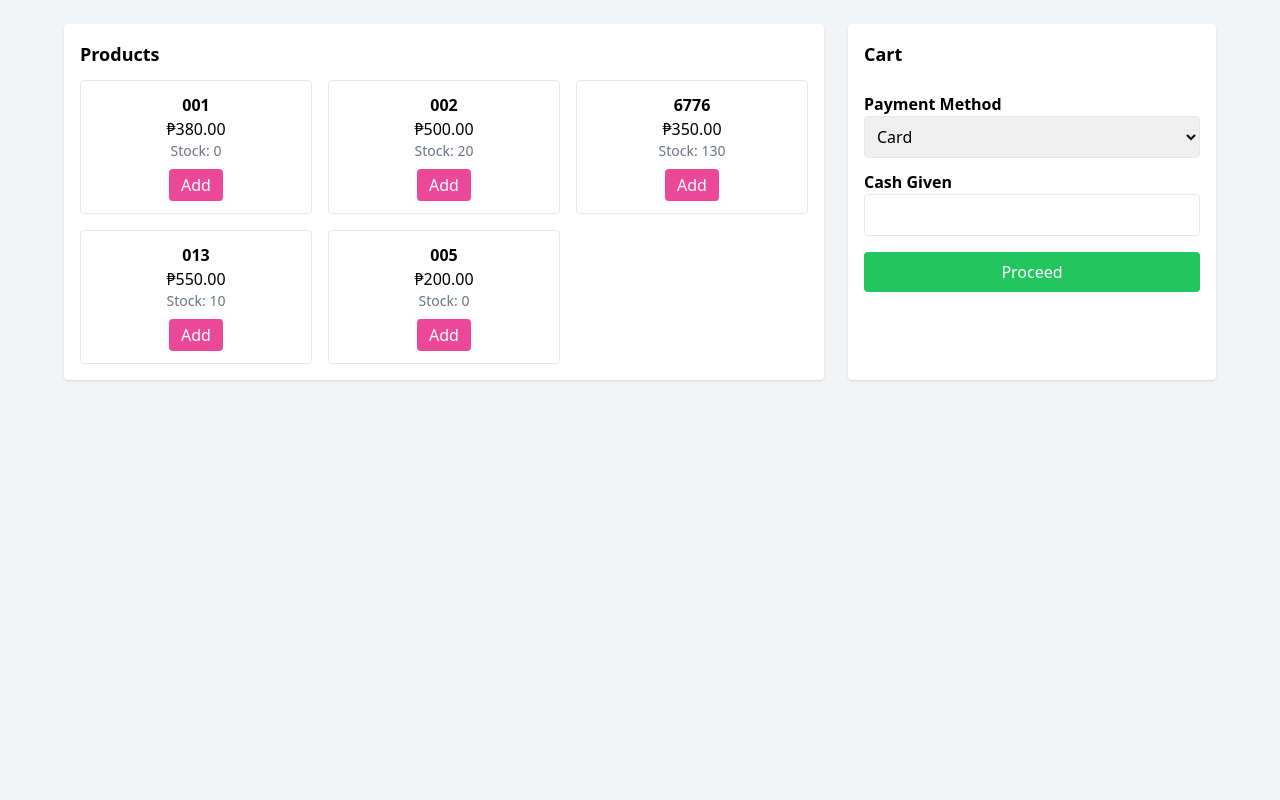
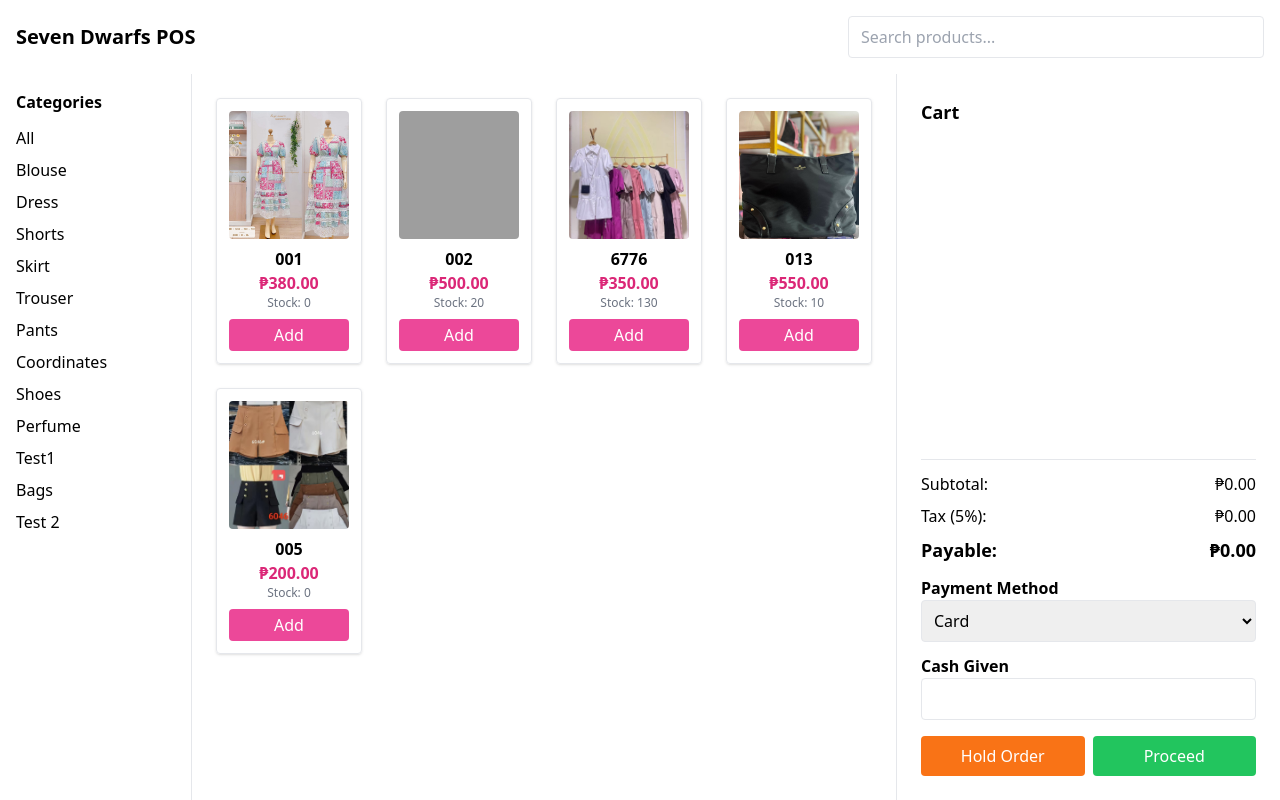
Before and after one commit to Ayesumoon/capstone-main, a PHP site: page /pointofsale.php in a window 1280 px wide. Run offline with PHP 8.4, Linux system fonts and the light colour scheme; data comes from the database, SQL or seed files in the repository; some libraries are stand-ins or nearby versions; grey boxes are pictures that could not be loaded.

Commit message:
chanes 8/17

```diff
--- a/pointofsale.php
+++ b/pointofsale.php
@@ -2,14 +2,20 @@
 require 'conn.php';
 session_start();
 
-// Fetch products with stock & price
+// Fetch products with stock & price (assuming products table has image field)
 $query = "
     SELECT p.product_id, p.product_name, p.price_id AS price,
-           COALESCE(s.current_qty,0) AS stock
+           COALESCE(s.current_qty,0) AS stock,
+           p.image_url,
+           c.category_name
     FROM products p
     LEFT JOIN stock s ON p.product_id = s.product_id
+    LEFT JOIN categories c ON p.category_id = c.category_id
 ";
 $products = $conn->query($query);
+
+// Fetch categories
+$categories = $conn->query("SELECT category_id, category_name FROM categories");
 
 // Fetch payment methods
 $payments = $conn->query("SELECT * FROM payment_methods");
@@ -22,21 +28,49 @@ $payments = $conn->query("SELECT * FROM payment_methods");
   <title>POS - Seven Dwarfs</title>
   <script src="https://cdn.tailwindcss.com"></script>
 </head>
-<body class="bg-gray-100 p-6">
-  <div class="max-w-6xl mx-auto grid grid-cols-3 gap-6">
+<body class="bg-gray-100 h-screen flex flex-col">
+
+  <!-- Header -->
+  <div class="bg-white shadow p-4 flex justify-between items-center">
+    <h1 class="text-xl font-bold">Seven Dwarfs POS</h1>
+    <input type="text" id="search" placeholder="Search products..."
+      class="border rounded px-3 py-2 w-1/3">
+  </div>
+
+  <div class="flex flex-1 overflow-hidden">
+
+    <!-- Sidebar Categories -->
+    <div class="w-48 bg-white border-r p-4 overflow-y-auto">
+      <h2 class="font-bold mb-3">Categories</h2>
+      <ul class="space-y-2">
+        <li><button onclick="filterCategory('all')" class="w-full text-left">All</button></li>
+        <?php while($cat = $categories->fetch_assoc()): ?>
+          <li>
+            <button onclick="filterCategory('<?= $cat['category_name'] ?>')"
+              class="w-full text-left"><?= htmlspecialchars($cat['category_name']) ?></button>
+          </li>
+        <?php endwhile; ?>
+      </ul>
+    </div>
 
     <!-- Products -->
-    <div class="col-span-2 bg-white p-4 rounded shadow">
-      <h2 class="text-lg font-bold mb-3">Products</h2>
-      <div class="grid grid-cols-3 gap-4">
+    <div class="flex-1 bg-white p-6 overflow-y-auto">
+      <div id="productGrid" class="grid grid-cols-4 gap-6">
         <?php while($row = $products->fetch_assoc()): ?>
-          <div class="border p-3 rounded text-center">
+          <div class="border rounded shadow hover:shadow-lg transition p-3 text-center product-card"
+            data-name="<?= strtolower($row['product_name']) ?>"
+            data-category="<?= strtolower($row['category_name'] ?? 'uncategorized') ?>">
+
+            <img src="<?= $row['image_url'] ?? 'placeholder.png' ?>"
+                 alt="<?= htmlspecialchars($row['product_name']) ?>"
+                 class="w-full h-32 object-cover rounded mb-2">
+
             <h3 class="font-semibold"><?= htmlspecialchars($row['product_name']) ?></h3>
-            <p>₱<?= number_format($row['price'],2) ?></p>
-            <p class="text-sm text-gray-500">Stock: <?= $row['stock'] ?></p>
+            <p class="text-pink-600 font-bold">₱<?= number_format($row['price'],2) ?></p>
+            <p class="text-xs text-gray-500">Stock: <?= $row['stock'] ?></p>
             <button
               onclick="addToCart(<?= $row['product_id'] ?>, '<?= $row['product_name'] ?>', <?= $row['price'] ?>)"
-              class="bg-pink-500 text-white px-3 py-1 rounded mt-2">
+              class="bg-pink-500 hover:bg-pink-600 text-white px-3 py-1 rounded mt-2 w-full">
               Add
             </button>
           </div>
@@ -45,11 +79,18 @@ $payments = $conn->query("SELECT * FROM payment_methods");
     </div>
 
     <!-- Cart -->
-    <div class="bg-white p-4 rounded shadow">
+    <div class="w-96 bg-white border-l p-6 flex flex-col">
       <h2 class="text-lg font-bold mb-3">Cart</h2>
-      <form id="cartForm" method="POST" action="process_sale.php">
-        <table class="w-full text-sm mb-3" id="cartTable"></table>
+      <form id="cartForm" method="POST" action="process_sale.php" class="flex flex-col flex-1">
+        <div id="cartTable" class="flex-1 overflow-y-auto mb-3"></div>
         <input type="hidden" name="cart_data" id="cartData">
+
+        <!-- Summary -->
+        <div class="border-t pt-3 space-y-2">
+          <div class="flex justify-between"><span>Subtotal:</span><span id="subtotal">₱0.00</span></div>
+          <div class="flex justify-between"><span>Tax (5%):</span><span id="tax">₱0.00</span></div>
+          <div class="flex justify-between font-bold text-lg"><span>Payable:</span><span id="total">₱0.00</span></div>
+        </div>
 
         <div class="mt-3">
           <label class="block font-semibold">Payment Method</label>
@@ -65,7 +106,10 @@ $payments = $conn->query("SELECT * FROM payment_methods");
           <input type="number" step="0.01" name="cash_given" class="border rounded w-full p-2" required>
         </div>
 
-        <button type="submit" class="bg-green-500 text-white w-full py-2 mt-4 rounded">Proceed</button>
+        <div class="mt-4 flex space-x-2">
+          <button type="button" class="bg-orange-500 text-white px-4 py-2 rounded w-1/2">Hold Order</button>
+          <button type="submit" class="bg-green-500 text-white px-4 py-2 rounded w-1/2">Proceed</button>
+        </div>
       </form>
     </div>
   </div>
@@ -84,20 +128,28 @@ function addToCart(id, name, price) {
 }
 
 function renderCart() {
-  let table = document.getElementById('cartTable');
-  table.innerHTML = '';
-  let total = 0;
+  let cartDiv = document.getElementById('cartTable');
+  cartDiv.innerHTML = '';
+  let subtotal = 0;
   cart.forEach((item, i) => {
-    total += item.price * item.qty;
-    table.innerHTML += `
-      <tr>
-        <td>${item.name}</td>
-        <td>x${item.qty}</td>
-        <td>₱${(item.price*item.qty).toFixed(2)}</td>
-        <td><button type="button" onclick="removeItem(${i})" class="text-red-500">X</button></td>
-      </tr>`;
+    subtotal += item.price * item.qty;
+    cartDiv.innerHTML += `
+      <div class="flex justify-between items-center border-b py-2">
+        <div>
+          <p class="font-semibold">${item.name}</p>
+          <p class="text-xs">x${item.qty}</p>
+        </div>
+        <div>
+          ₱${(item.price*item.qty).toFixed(2)}
+          <button type="button" onclick="removeItem(${i})" class="text-red-500 ml-2">X</button>
+        </div>
+      </div>`;
   });
-  table.innerHTML += `<tr><td colspan="2" class="font-bold">Total</td><td colspan="2">₱${total.toFixed(2)}</td></tr>`;
+  let tax = subtotal * 0.05;
+  let total = subtotal + tax;
+  document.getElementById('subtotal').innerText = `₱${subtotal.toFixed(2)}`;
+  document.getElementById('tax').innerText = `₱${tax.toFixed(2)}`;
+  document.getElementById('total').innerText = `₱${total.toFixed(2)}`;
   document.getElementById('cartData').value = JSON.stringify(cart);
 }
 
@@ -105,6 +157,25 @@ function removeItem(index) {
   cart.splice(index,1);
   renderCart();
 }
+
+// Search filter
+document.getElementById('search').addEventListener('input', function(){
+  let query = this.value.toLowerCase();
+  document.querySelectorAll('.product-card').forEach(card => {
+    card.style.display = card.dataset.name.includes(query) ? '' : 'none';
+  });
+});
+
+// Category filter
+function filterCategory(cat) {
+  document.querySelectorAll('.product-card').forEach(card => {
+    if(cat === 'all' || card.dataset.category === cat.toLowerCase()) {
+      card.style.display = '';
+    } else {
+      card.style.display = 'none';
+    }
+  });
+}
 </script>
 </body>
 </html>
```
